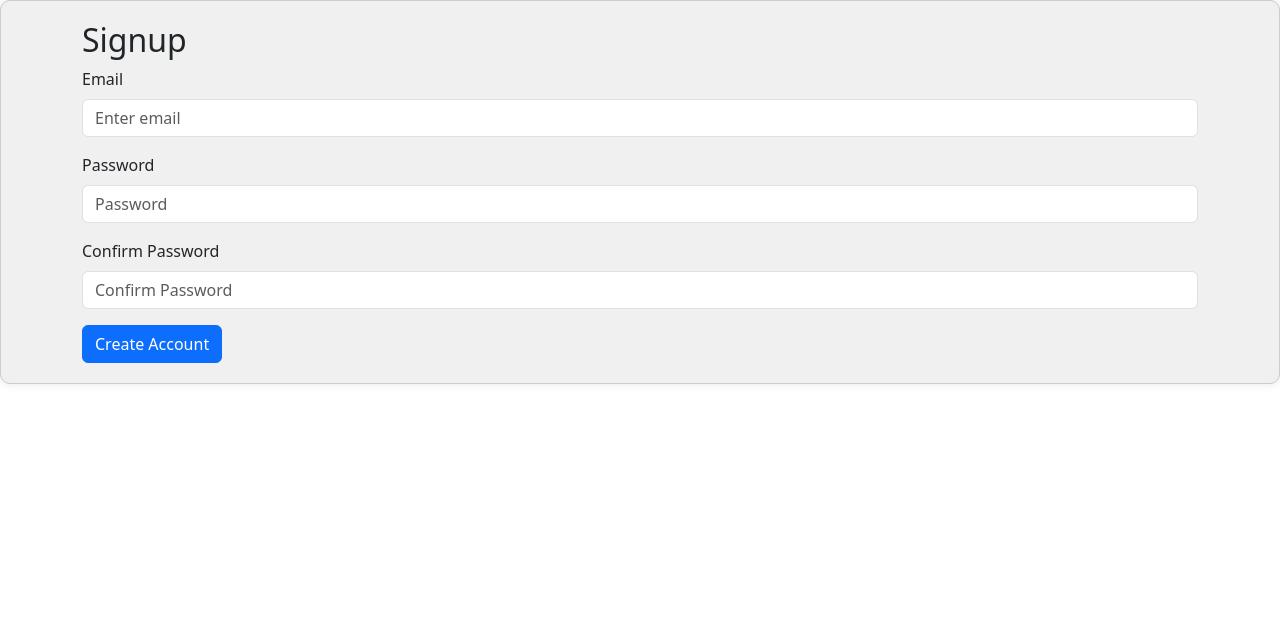
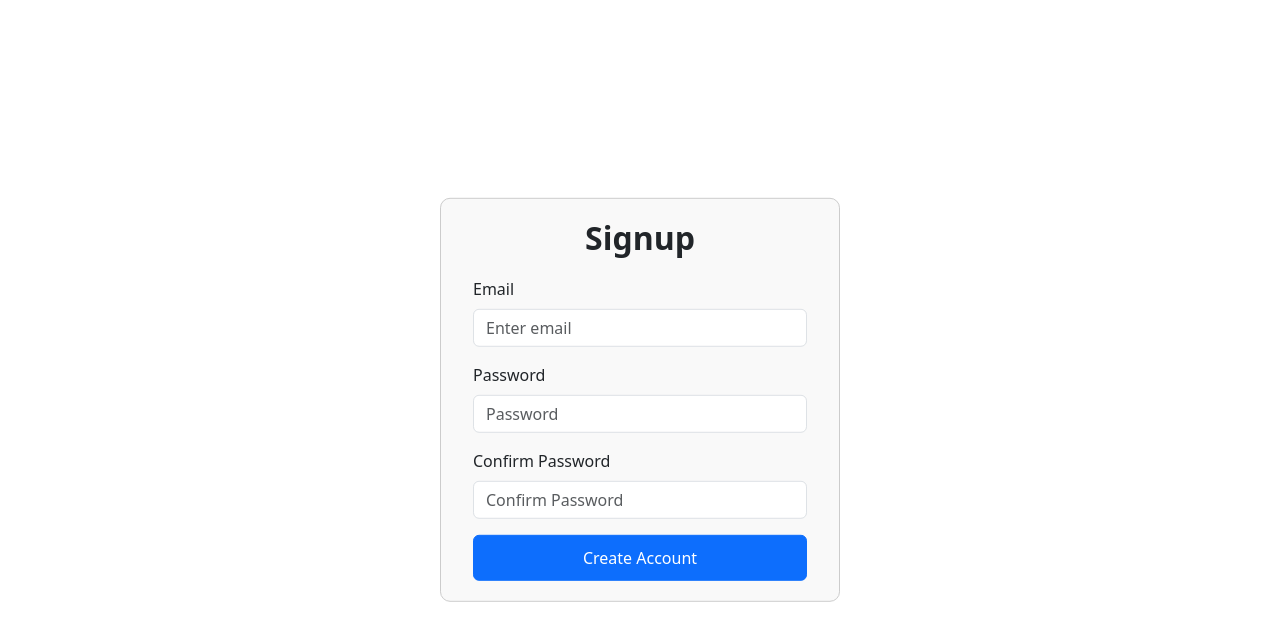
Before and after one commit to JagadeshwaranK/E-Commerce, a React (Create React App) app: page / in a window 1280 px wide. Shown: the top 640 px of the page. Built offline with nearby package versions, Linux system fonts and the light colour scheme.

Commit message:
signup completed

```diff
--- a/src/App.css
+++ b/src/App.css
@@ -2,10 +2,37 @@
   display: flex;
   flex-direction: column;
   align-items: center;
+  justify-content: center;
+  width: 90%;
+  max-width: 400px;
   padding: 20px;
-  background-color: #f0f0f0;
   border: 1px solid #ccc;
   border-radius: 10px;
-  box-shadow: 0 0 10px rgba(0, 0, 0,0.1);
+  background-color: #f9f9f9;
+  position: absolute;
+  top: 50%;
+  left: 50%;
+  transform: translate(-50%, -50%);
+}
 
+@media (max-width: 600px) {
+  .signup {
+    width: 95%;
+    padding: 15px;
+  }
 }
+
+.signup h2 {
+  font-weight: bold;
+  text-align: center;
+  margin-bottom: 20px;
+}
+
+.signup form .form-control {
+  margin-bottom: 15px;
+}
+
+.signup form button {
+  width: 100%;
+  padding: 10px;
+}
--- a/src/components/signup.js
+++ b/src/components/signup.js
@@ -12,18 +12,18 @@ const SignUp = () => {
     <div className='signup'>
       <Container>
         <h2>Signup</h2>
-        <Form>
+        <Form className='signform'>
             <Form.Group controlId="formBasicUsername">
               <Form.Label>Email</Form.Label>
-              <Form.Control className="mb-3" type="email" placeholder="Enter email" />
+              <Form.Control className="mb-3" type="email" placeholder="Enter email"required/>
             </Form.Group>
             <Form.Group controlId="formBasicPassword">
               <Form.Label>Password</Form.Label>
-              <Form.Control className='mb-3' type="password" placeholder="Password" />
+              <Form.Control className='mb-3' type="password" placeholder="Password" required/>
             </Form.Group>
             <Form.Group controlId="formBasicConfirmPassword">
             <Form.Label>Confirm Password</Form.Label>
-            <Form.Control className='mb-3' type="password" placeholder="Confirm Password" />
+            <Form.Control className='mb-3' type="password" placeholder="Confirm Password" required/>
             </Form.Group>
             <Button type= "submit" variant="primary"  >Create Account</Button>
         </Form>
```
